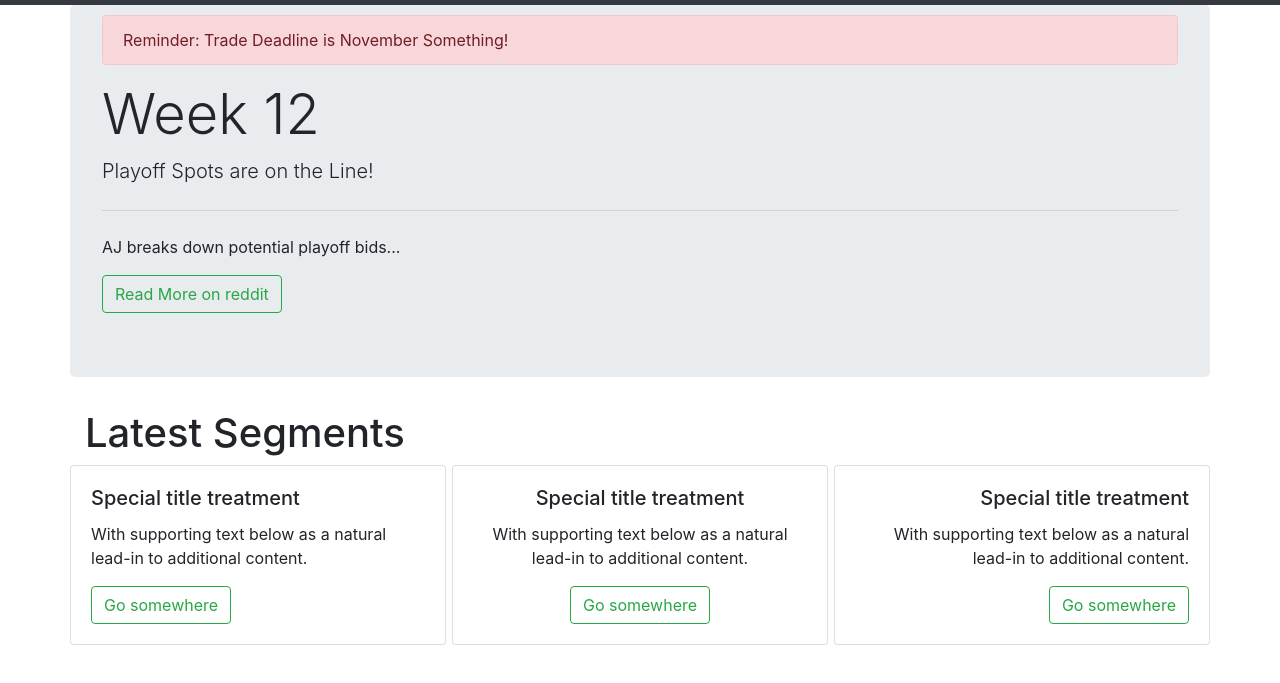
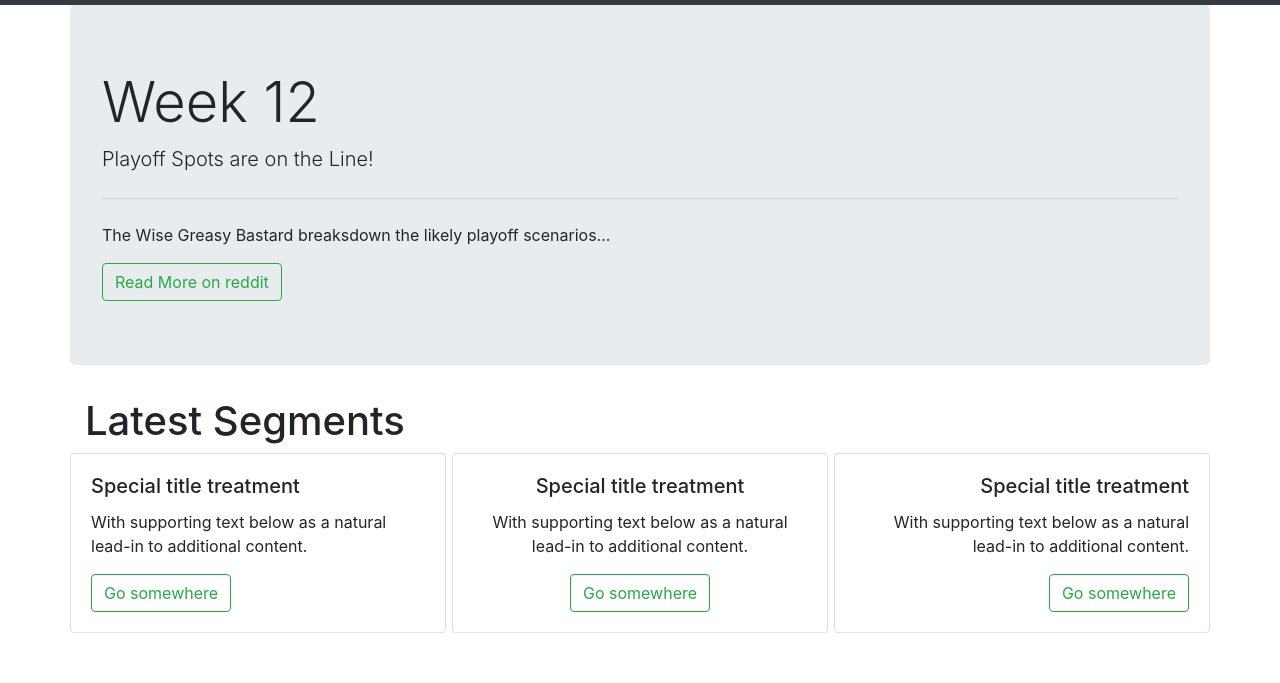
Before and after one commit to ampieschke/mannion, a plain HTML site: page index.html in a window 1280 px wide. Shown: the part 61-744 px from the top of the page. Drawn offline with nearby package versions, Linux system fonts and the light colour scheme.

Commit message:
made changes to jumbotron

```diff
--- a/index.html
+++ b/index.html
@@ -8,6 +8,8 @@
 </head>
 
 <body>
+
+    <!-- NAV BAR -->
     <nav class="navbar navbar-expand-lg navbar navbar-dark bg-dark text-white">
         <a class="navbar-brand" href="#"><img src="https://i.imgur.com/CSTb2Uh.png" width="40" height="40"
                 alt="Mannion Farms Logo" loading="lazy"></a>
@@ -58,22 +60,20 @@
                 <button class="btn btn-outline-success my-2 my-sm-0" type="submit">Search</button>
             </form>
         </div>
-
     </nav>
 
+    <!-- END NAV -->
 
-    <!-- Jumbotron -->
-    <div class=" container jumbotron" style="padding-top: 10px;">
-        <div class="alert alert-danger" role="alert">
-            Reminder: Trade Deadline is November Something!
-        </div>
+
+    <!-- JUMBOTRON -->
+    <div class=" container jumbotron">
         <h1 class="display-4">Week 12</h1>
         <p class="lead">Playoff Spots are on the Line!</p>
         <hr class="my-4">
-        <p>AJ breaks down potential playoff bids...</p>
+        <p>The Wise Greasy Bastard breaksdown the likely playoff scenarios...</p>
         <a class="btn btn-outline-success"
-            href="https://www.reddit.com/r/MannionFarmsLeague/comments/k06jrg/playoffs_predictions_possibilities/" target="blank"
-            role="button">Read More on reddit</a>
+            href="https://www.reddit.com/r/MannionFarmsLeague/comments/k06jrg/playoffs_predictions_possibilities/"
+            target="blank" role="button">Read More on reddit</a>
     </div>
 
 
```
